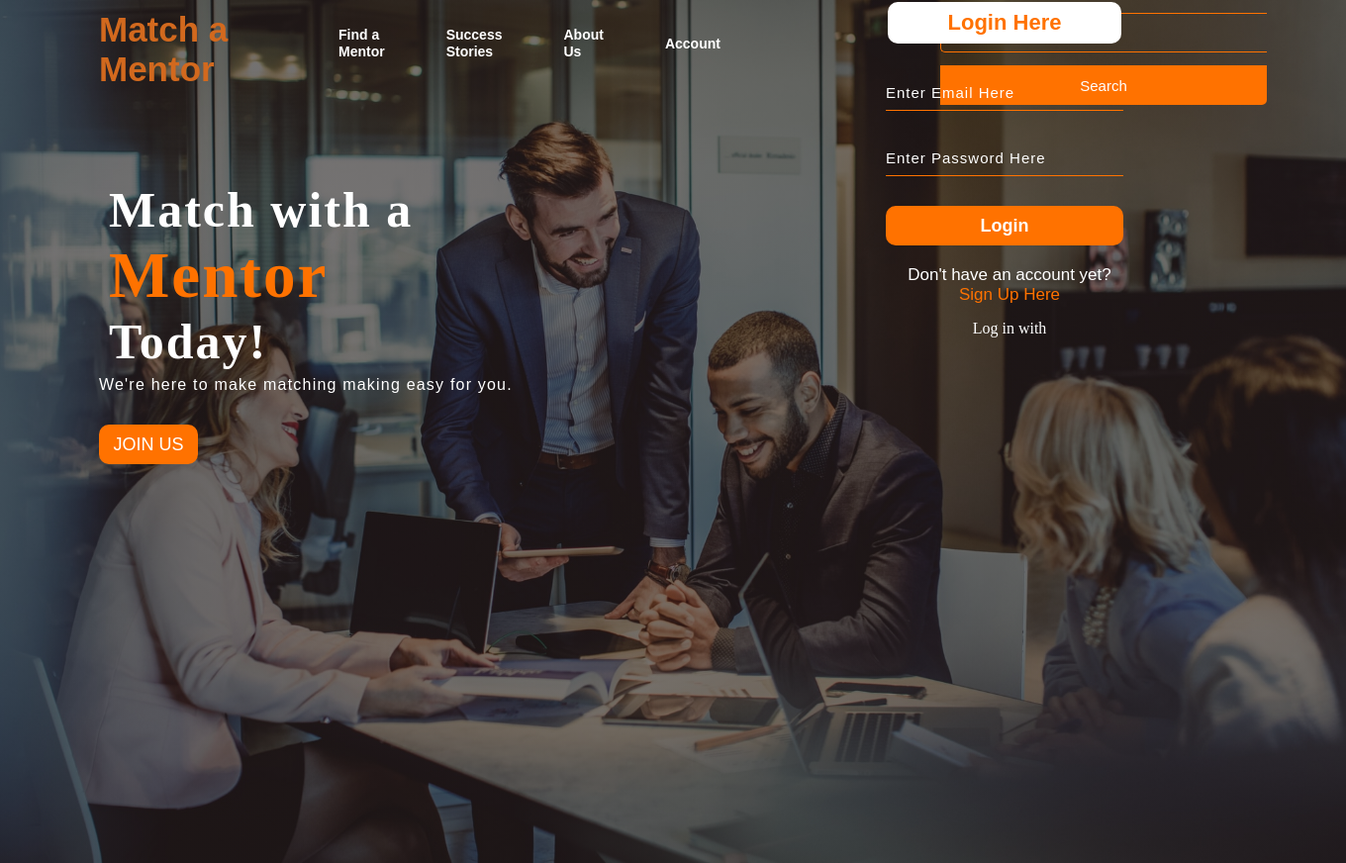
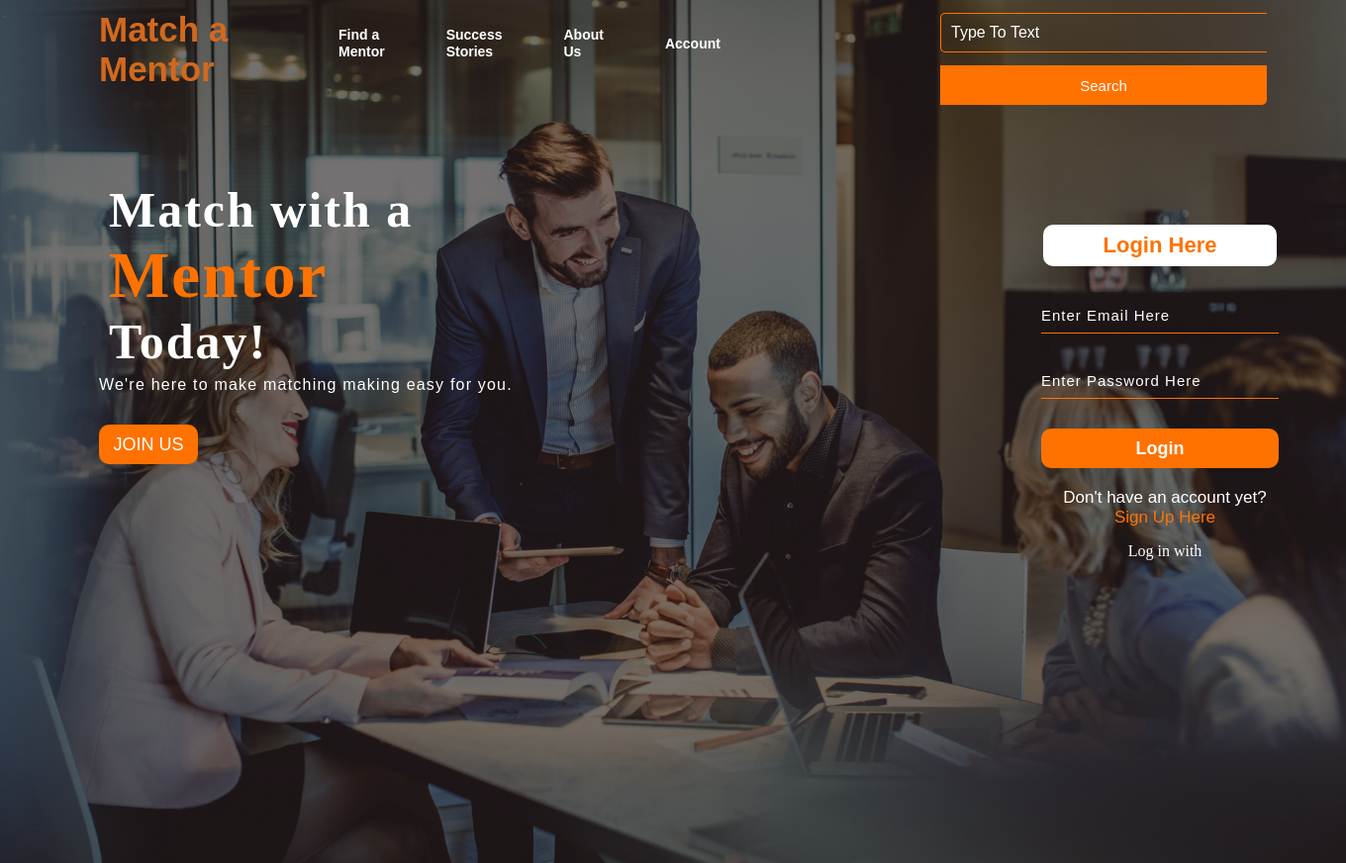
Before and after one commit to alexciechano/Mentor-website, a PHP site: page / in a window 1360 px wide. Shown: the whole page at 99% size. Run offline with PHP 8.4, Linux system fonts and the light colour scheme; some libraries are stand-ins or nearby versions.

Commit message:
form change

```diff
--- a/style.css
+++ b/style.css
@@ -78,7 +78,7 @@ ul li a:hover{
     background: transparent;
     border: 1px solid #ff7200;
     margin-top: 13px;
-    color: #fff;
+    color: #ffffff;
     border-right: none;
     font-size: 16px;
     float: left;
@@ -166,8 +166,8 @@ ul li a:hover{
     height:380px;
     background: linear-gradient(to top, rgb(0, 0, 0)50%);
     position: absolute;
-    top: -25px;
-    left: 870px;
+    top: 200px;
+    left: 1027px;
     border-radius: 10px;
     padding: 25px;
 }
```
